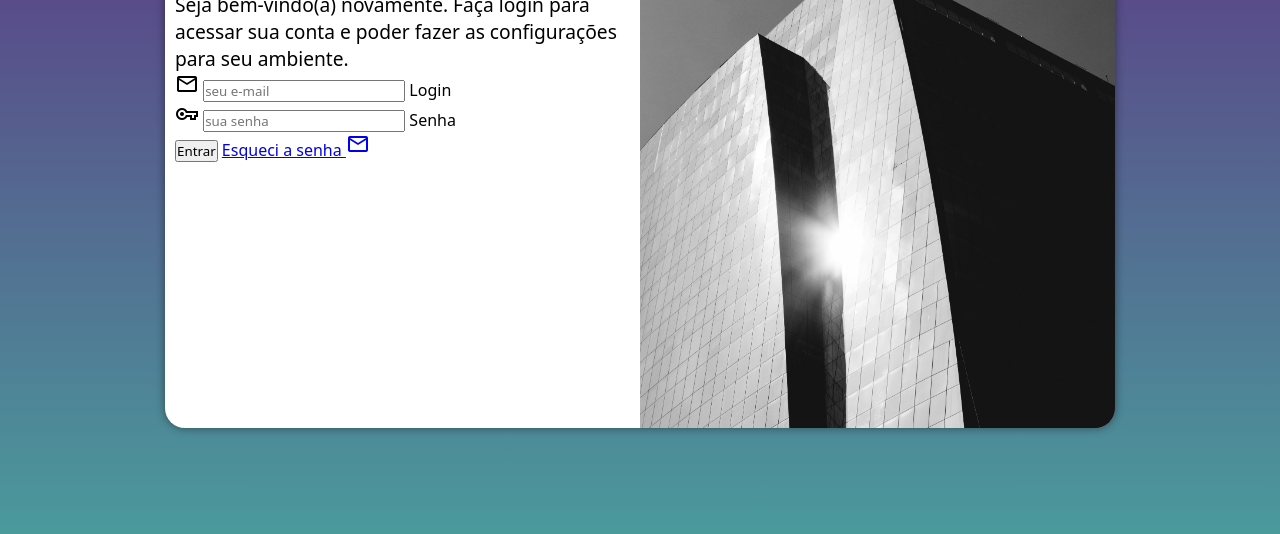
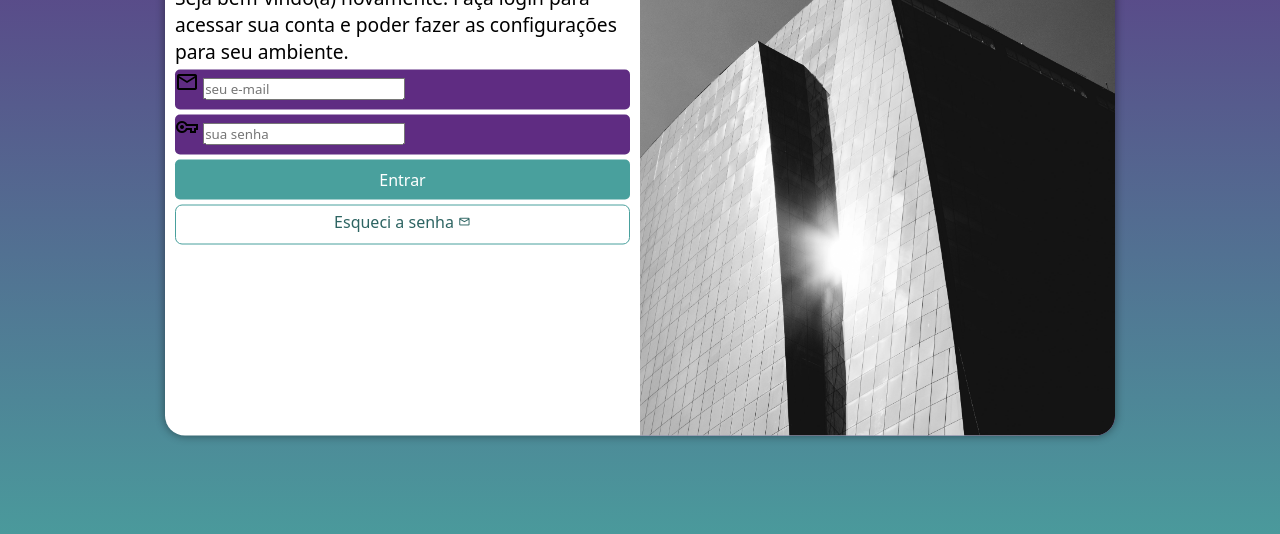
Before and after one commit to alanpereiradasilva/projeto-login, a plain HTML site: page index.html in a window 1280 px wide. Shown: the part 222-756 px from the top of the page. Drawn offline with nearby package versions, Linux system fonts and the light colour scheme.

Commit message:
atualizei o projeto login

```diff
--- a/estilos/style.css
+++ b/estilos/style.css
@@ -33,7 +33,7 @@ section#login {
     overflow: hidden;
     background-color: white;
     width: 250px;
-    height: 500px;
+    height: 515px;
     border-radius: 20px;
     box-shadow: 0px 0px 10px rgba(0, 0, 0, 0.450);
     transition: width .3s, heigth .3s;
@@ -61,3 +61,55 @@ div#formulario > h1 {
 div#formulario > p {
     font-size: 0.8em;
 }
+
+form > div.campo {
+    background-color: #5f2c82;
+    display: block;
+    width: 100%;
+    height: 40px;
+    border-radius: 5px;
+    margin: 5px 0px;
+}
+
+div.campo > label {
+    display: none;
+}
+
+form > input[type=submit] {
+    display: block;
+    font-size: 1em;
+    width: 100%;
+    height: 40px;
+    background-color: #49a09d;
+    color: white;
+    border: none;
+    border-radius: 5px;
+    cursor: pointer;
+}
+
+form > input[type=submit]:hover {
+    background-color: #2d6462;
+}
+
+form > a.botao {
+    display: block;
+    text-align: center;
+    font-size: 1em;
+    width: 100%;
+    height: 40px;
+    padding-top: 5px;
+    margin-top: 5px;
+    background-color: white;
+    color: #2d6462;
+    border: 1px solid #49a09d;
+    border-radius: 7px;
+    text-decoration: none;
+}
+
+form > a.botao:hover {
+    background-color: #6cd3cf;
+}
+
+form > a.botao > span {
+    font-size: 0.8em;
+}
--- a/index.html
+++ b/index.html
@@ -33,7 +33,7 @@
                         <label for="isenha">Senha</label>
                     </div>
                     <input type="submit" value="Entrar">
-                    <a href="esqueci.html"> Esqueci a senha <span class="material-symbols-outlined">
+                    <a href="esqueci.html" class="botao"> Esqueci a senha <span class="material-symbols-outlined">
                     mail</span></a>
                 </form>
             </div>
```
